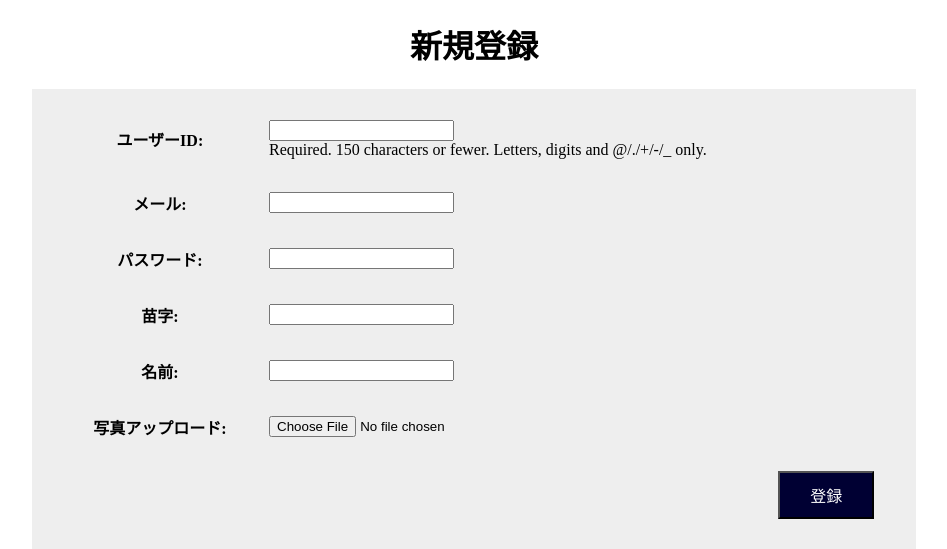
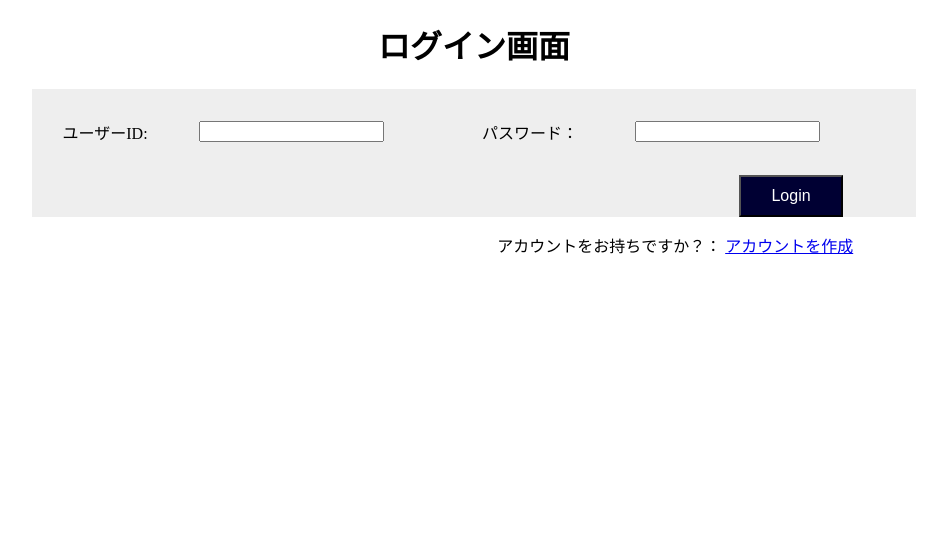
Before and after one commit to matsushita0727/Django-, a Django app: page / in a window 1280 px wide. Shown: the top 549 px of the page, without its empty margins (166-1113 px from the left). Run offline with Django 4.2, Linux system fonts and the light colour scheme.

Commit message:
ログイン機能追加

```diff
--- a/App_Folder/models.py
+++ b/App_Folder/models.py
@@ -14,4 +14,4 @@ class Account(models.Model):
     account_image = models.ImageField(upload_to="profile_pics",blank=True)
 
     def __str__(self):
-        return self.user.userna
+        return self.user.username
--- a/App_Folder/urls.py
+++ b/App_Folder/urls.py
@@ -2,5 +2,8 @@ from django.urls import path
 from . import views
 
 urlpatterns = [
-    path('', views.AccountRegistration.as_view(), name='register'),
+    path('',views.Login,name='Login'),
+    path("logout",views.Logout,name="Logout"),
+    path('register',views.AccountRegistration.as_view(), name='register'),
+    path("home",views.home,name="home"),
 ]
--- a/App_Folder/views.py
+++ b/App_Folder/views.py
@@ -1,10 +1,59 @@
 from django.shortcuts import render
-from django.views.generic import TemplateView # テンプレートタグ
-from .forms import AccountForm, AddAccountForm # ユーザーアカウントフォーム
-from django.contrib.auth import authenticate
+from django.views.generic import TemplateView #テンプレートタグ
+from .forms import AccountForm, AddAccountForm #ユーザーアカウントフォーム
+
+# ログイン・ログアウト処理に利用
+from django.contrib.auth import authenticate, login, logout
 from django.http import HttpResponseRedirect, HttpResponse
 from django.urls import reverse
+from django.contrib.auth.decorators import login_required
 
+#ログイン
+def Login(request):
+    # POST
+    if request.method == 'POST':
+        # フォーム入力のユーザーID・パスワード取得
+        ID = request.POST.get('userid')
+        Pass = request.POST.get('password')
+
+        # Djangoの認証機能
+        user = authenticate(username=ID, password=Pass)
+
+        # ユーザー認証
+        if user:
+            #ユーザーアクティベート判定
+            if user.is_active:
+                # ログイン
+                login(request,user)
+                # ホームページ遷移
+                return HttpResponseRedirect(reverse('home'))
+            else:
+                # アカウント利用不可
+                return HttpResponse("アカウントが有効ではありません")
+        # ユーザー認証失敗
+        else:
+            return HttpResponse("ログインIDまたはパスワードが間違っています")
+    # GET
+    else:
+        return render(request, 'App_Folder_HTML/login.html')
+
+
+#ログアウト
+@login_required
+def Logout(request):
+    logout(request)
+    # ログイン画面遷移
+    return HttpResponseRedirect(reverse('Login'))
+
+
+#ホーム
+@login_required
+def home(request):
+    params = {"UserID":request.user,}
+    return render(request, "App_Folder_HTML/home.html",context=params)
+
+
+#新規登録
 class  AccountRegistration(TemplateView):
 
     def __init__(self):
@@ -14,19 +63,19 @@ class  AccountRegistration(TemplateView):
         "add_account_form":AddAccountForm(),
         }
 
-    # Get処理
+    #Get処理
     def get(self,request):
         self.params["account_form"] = AccountForm()
         self.params["add_account_form"] = AddAccountForm()
         self.params["AccountCreate"] = False
         return render(request,"App_Folder_HTML/register.html",context=self.params)
 
-    # Post処理
+    #Post処理
     def post(self,request):
         self.params["account_form"] = AccountForm(data=request.POST)
         self.params["add_account_form"] = AddAccountForm(data=request.POST)
 
-        # フォーム入力の有効検証
+        #フォーム入力の有効検証
         if self.params["account_form"].is_valid() and self.params["add_account_form"].is_valid():
             # アカウント情報をDB保存
             account = self.params["account_form"].save()
--- a/Project_Folder/urls.py
+++ b/Project_Folder/urls.py
@@ -4,5 +4,4 @@ from django.urls import path,include
 urlpatterns = [
     path('admin/', admin.site.urls),
     path('', include('App_Folder.urls')),
-
 ]
--- a/Project_Folder/wsgi.py
+++ b/Project_Folder/wsgi.py
@@ -8,6 +8,9 @@ https://docs.djangoproject.com/en/4.1/howto/deployment/wsgi/
 """
 
 import os
+import pymysql
+
+pymysql.install_as_MySQLdb()
 
 from django.core.wsgi import get_wsgi_application
 
--- a/Template/App_Folder_HTML/login.html
+++ b/Template/App_Folder_HTML/login.html
@@ -0,0 +1,33 @@
+<!DOCTYPE html>
+{% load static %}
+<html lang="ja" dir="ltr">
+<head>
+<meta charset="utf-8">
+<title></title>
+<link rel="stylesheet" href='{% static "App_Folder_css/style.css" %}'/>
+
+</head>
+<body>
+<h1>ログイン画面</h1>
+
+<div class="reg">
+  <form method="post" action="{% url 'Login' %}">
+    {% csrf_token %}
+
+    <table class="reg_form">
+    <tr>
+    <td><label for="userid">ユーザーID:</label></td>
+    <td><input type="text" name="userid"></td>
+    <td><label for="password">パスワード：</label></td>
+    <td><input type="password" name="password"></td>
+    </tr>
+    </table>
+
+    <input type="submit" class="btn" value="Login">
+ </form>
+</div>
+   <p class="message">アカウントをお持ちですか？：
+   <a href="{% url 'register' %}">アカウントを作成</a>
+   </p>
+</body>
+</html>
--- a/manage.py
+++ b/manage.py
@@ -2,7 +2,8 @@
 """Django's command-line utility for administrative tasks."""
 import os
 import sys
-
+import pymysql
+pymysql.install_as_MySQLdb()
 
 def main():
     """Run administrative tasks."""
--- a/static/App_Folder_css/style.css
+++ b/static/App_Folder_css/style.css
@@ -6,6 +6,11 @@ h1{
   background-color: #EEEEEE;
   margin-left: 15%;
   margin-right: 15%;
+}
+
+.message{
+  text-align: right;
+  margin-right:20%;
 }
 
 table.reg_form{
@@ -19,7 +24,7 @@ h1{
     background-color: #000033;
     font-size: 1.0em;
     padding: 10px 30px;
-      margin-left: 80%;
+    margin-left:80%;
 }
 
 .btn:hover{
```
Also changed, not shown: Project_Folder/settings.py (+11 -3 lines), Template/App_Folder_HTML/home.html (+33 -0 lines), App_Folder/migrations/__init__.py (deleted), media/profile_pics/549f22b227008547676a9b248226011f_t.jpeg (added), media/profile_pics/549f22b227008547676a9b248226011f_t_rRyIdfa.jpeg (added). Lines whose indentation alone changed are shown as unchanged.
